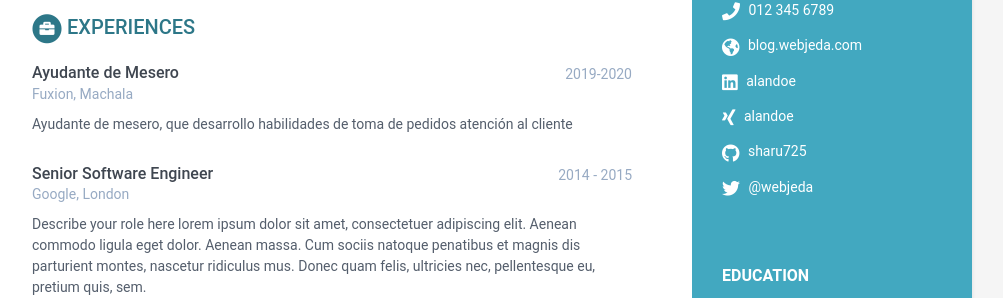
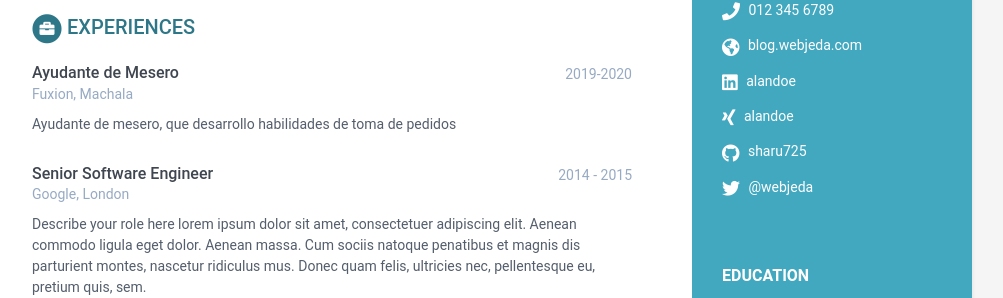
Before and after one commit to KevinC99/good-birch-4e19a, a Jekyll site: the page built from index.html, in a window 1280 px wide. Shown: the part 333-631 px from the top of the page, without its empty margins (168-1171 px from the left). Built offline with Jekyll 4.4.1, drawn with Linux system fonts in a browser that asks for light colours.

Commit message:
data.yml: updated details in experiences

```diff
--- a/_data/data.yml
+++ b/_data/data.yml
@@ -69,9 +69,7 @@ experiences:
   - role: Ayudante de Mesero
     time: 2019-2020
     company: 'Fuxion, Machala'
-    details: >-
-      Ayudante de mesero, que desarrollo habilidades de toma de pedidos
-      atención al cliente
+    details: 'Ayudante de mesero, que desarrollo habilidades de toma de pedidos   '
   - role: Senior Software Engineer
     time: 2014 - 2015
     company: 'Google, London'
```
